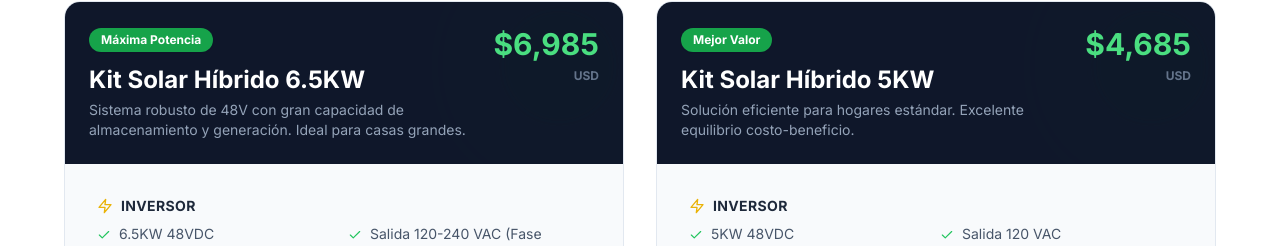
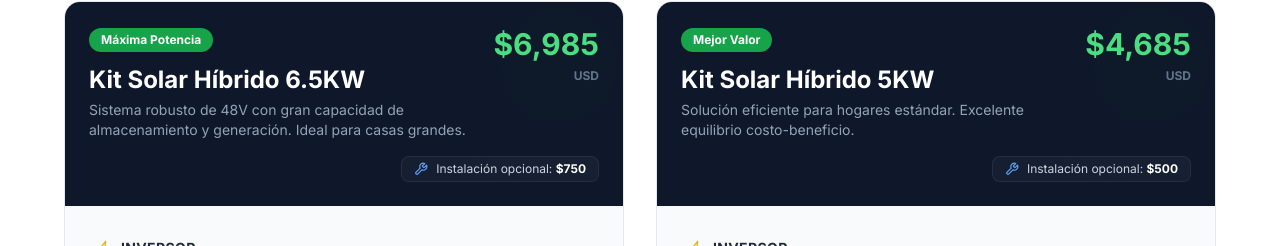
Before and after one commit to marcelmontano/SolarCuba, a React (Vite) app: page / in a window 1280 px wide. Shown: the part 807-1053 px from the top of the page. Built offline with nearby package versions, Linux system fonts and the light colour scheme.

Commit message:
feat: Add installation cost to products
Introduces `installationCost` to the `Product` type and `PRODUCTS` constant. This allows displaying the optional installation cost directly on product cards and within the product list. The `ProductList` component is updated to render this new information.

```diff
--- a/components/ProductList.tsx
+++ b/components/ProductList.tsx
@@ -1,6 +1,6 @@
 import React from 'react';
 import { PRODUCTS, CURRENCY, WARRANTY_TEXT, getWhatsappUrl } from '../constants';
-import { ShoppingCart, Check, Zap, Battery, Sun, ShieldCheck, MessageCircle } from 'lucide-react';
+import { ShoppingCart, Check, Zap, Battery, Sun, ShieldCheck, MessageCircle, Wrench } from 'lucide-react';
 
 export const ProductList: React.FC = () => {
   return (
@@ -34,6 +34,15 @@ export const ProductList: React.FC = () => {
                     <span className="text-xs text-slate-500 font-bold">{CURRENCY}</span>
                   </div>
                 </div>
+                {/* Installation Cost Badge */}
+                <div className="mt-4 relative z-10 flex justify-end">
+                    <div className="flex items-center gap-2 bg-slate-800/50 px-3 py-1 rounded-lg border border-slate-700/50">
+                        <Wrench size={14} className="text-blue-400" />
+                        <span className="text-xs text-slate-300">
+                            Instalación opcional: <span className="font-bold text-white">${product.installationCost}</span>
+                        </span>
+                    </div>
+                </div>
               </div>
 
               {/* Body */}
@@ -64,7 +73,7 @@ export const ProductList: React.FC = () => {
               {/* Footer */}
               <div className="p-6 bg-slate-100 border-t border-slate-200">
                  <a
-                  href={getWhatsappUrl(`Hola, me interesa consultar disponibilidad del ${product.name} de $${product.price}.`)}
+                  href={getWhatsappUrl(`Hola, me interesa consultar disponibilidad del ${product.name} ($${product.price} + $${product.installationCost} instalación opcional).`)}
                   target="_blank"
                   rel="noopener noreferrer"
                   className="w-full py-4 bg-green-600 hover:bg-green-500 text-white font-bold rounded-xl shadow-lg shadow-green-900/20 transition-all flex items-center justify-center gap-2 transform hover:-translate-y-1"
--- a/constants.ts
+++ b/constants.ts
@@ -33,6 +33,7 @@ export const PRODUCTS: Product[] = [
     id: 'kit-6.5kw',
     name: "Kit Solar Híbrido 6.5KW",
     price: 6985.00,
+    installationCost: 750.00,
     highlight: "Máxima Potencia",
     description: "Sistema robusto de 48V con gran capacidad de almacenamiento y generación. Ideal para casas grandes.",
     specs: [
@@ -54,6 +55,7 @@ export const PRODUCTS: Product[] = [
     id: 'kit-5kw',
     name: "Kit Solar Híbrido 5KW",
     price: 4685.00,
+    installationCost: 500.00,
     highlight: "Mejor Valor",
     description: "Solución eficiente para hogares estándar. Excelente equilibrio costo-beneficio.",
     specs: [
@@ -114,12 +116,15 @@ Vendes dos productos principales:
 Información Clave:
 - Garantía: 1 Año en todos los equipos.
 - Envío: GRATIS en La Habana. Para otras provincias, hay tarifas específicas (ej: Matanzas $90, Villa Clara $240).
-- Instalación: Opcional (se cotiza aparte).
+- Instalación (Opcional):
+  * Kit 6.5KW: $750 USD.
+  * Kit 5KW: $500 USD.
 - Marcas: DAH Solar, TW Solar, SRNE, Leader.
 - Contacto directo: WhatsApp +53 58183649.
 
 Estilo:
 - Profesional y amable.
+- Si preguntan por instalación, da los precios exactos dependiendo del kit.
 - Si preguntan por envío a una provincia específica, diles que consulten la tabla pero dales un aproximado si lo sabes.
 - Resalta la independencia energética.
 `;
--- a/types.ts
+++ b/types.ts
@@ -7,6 +7,7 @@ export interface Product {
   id: string;
   name: string;
   price: number;
+  installationCost: number;
   highlight: string;
   description: string;
   specs: ProductSpec[];
```
